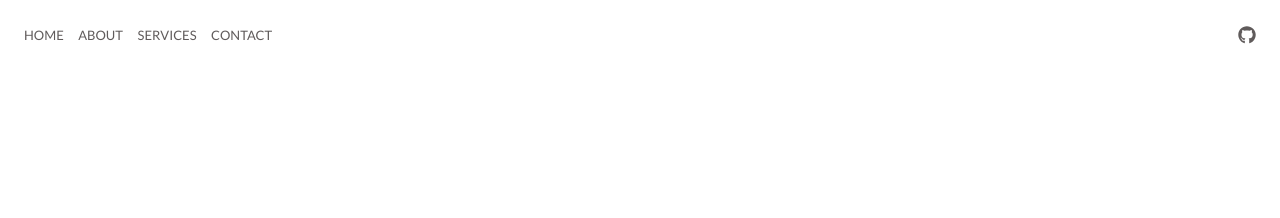
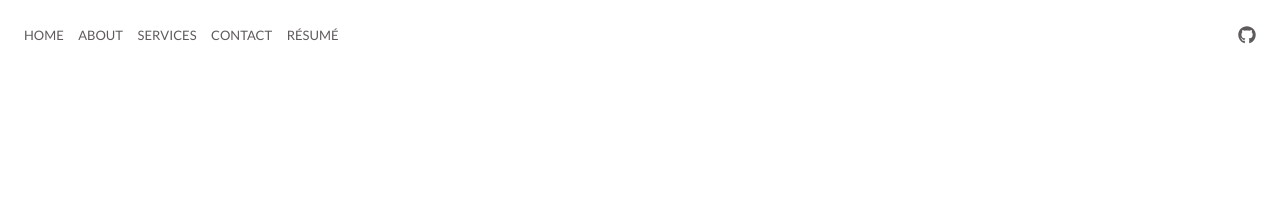
Before and after one commit to juliancoleman/engineering, a Jekyll site: the page built from index.html, in a window 1280 px wide. Shown: the top 218 px of the page. Built offline with Jekyll 4.4.1, drawn with Linux system fonts in a browser that asks for light colours.

Commit message:
add link to résumé

```diff
--- a/_includes/header.html
+++ b/_includes/header.html
@@ -1,9 +1,10 @@
 <header>
   <nav>
-    <a href="#">Home</a>
-    <a href="#">About</a>
-    <a href="#">Services</a>
-    <a href="#">Contact</a>
+    <a href="#">home</a>
+    <a href="#">about</a>
+    <a href="#">services</a>
+    <a href="#">contact</a>
+    <a href="https://represent.io/juliancoleman">résumé</a>
   </nav>
 
   <nav>
```
